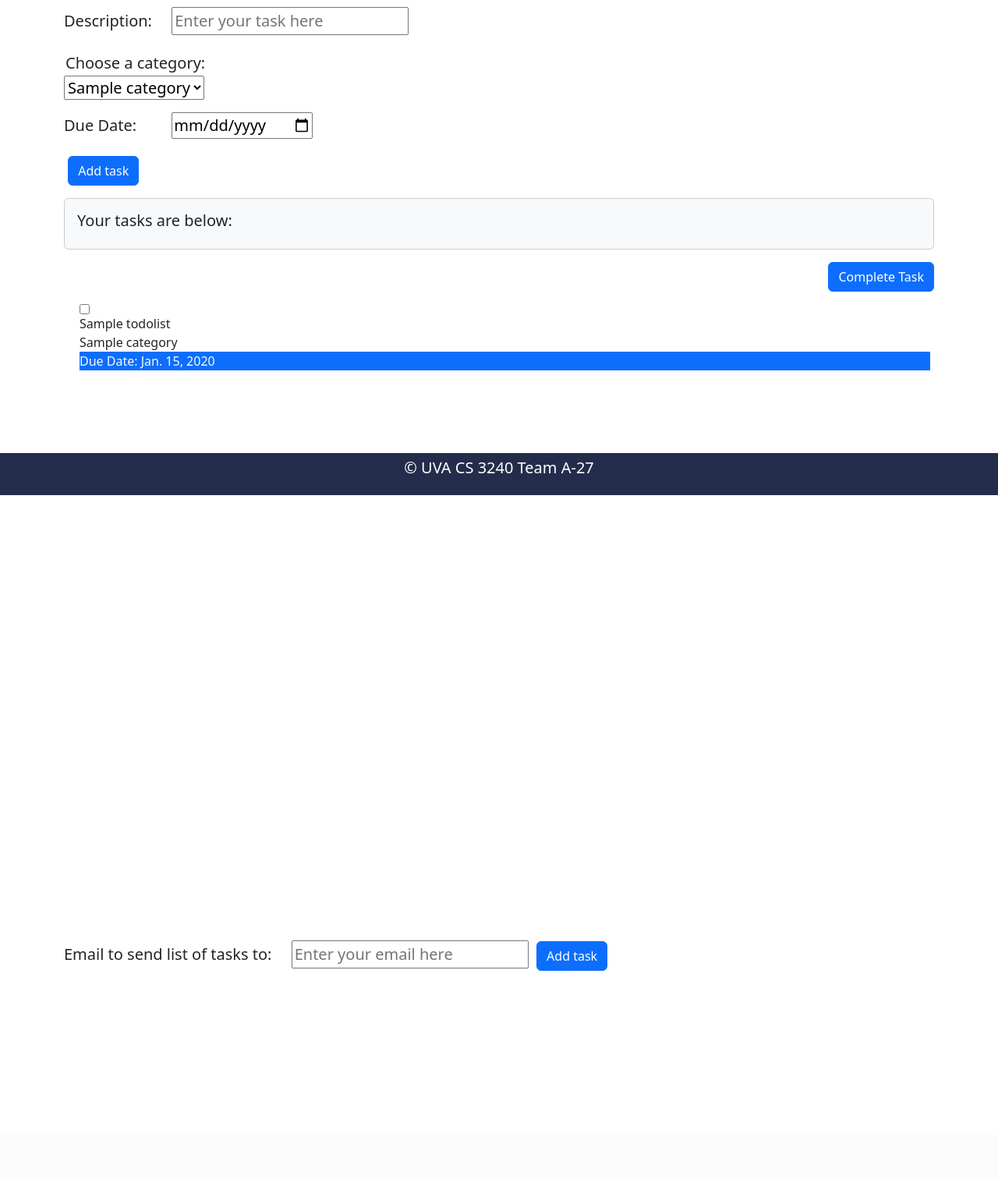
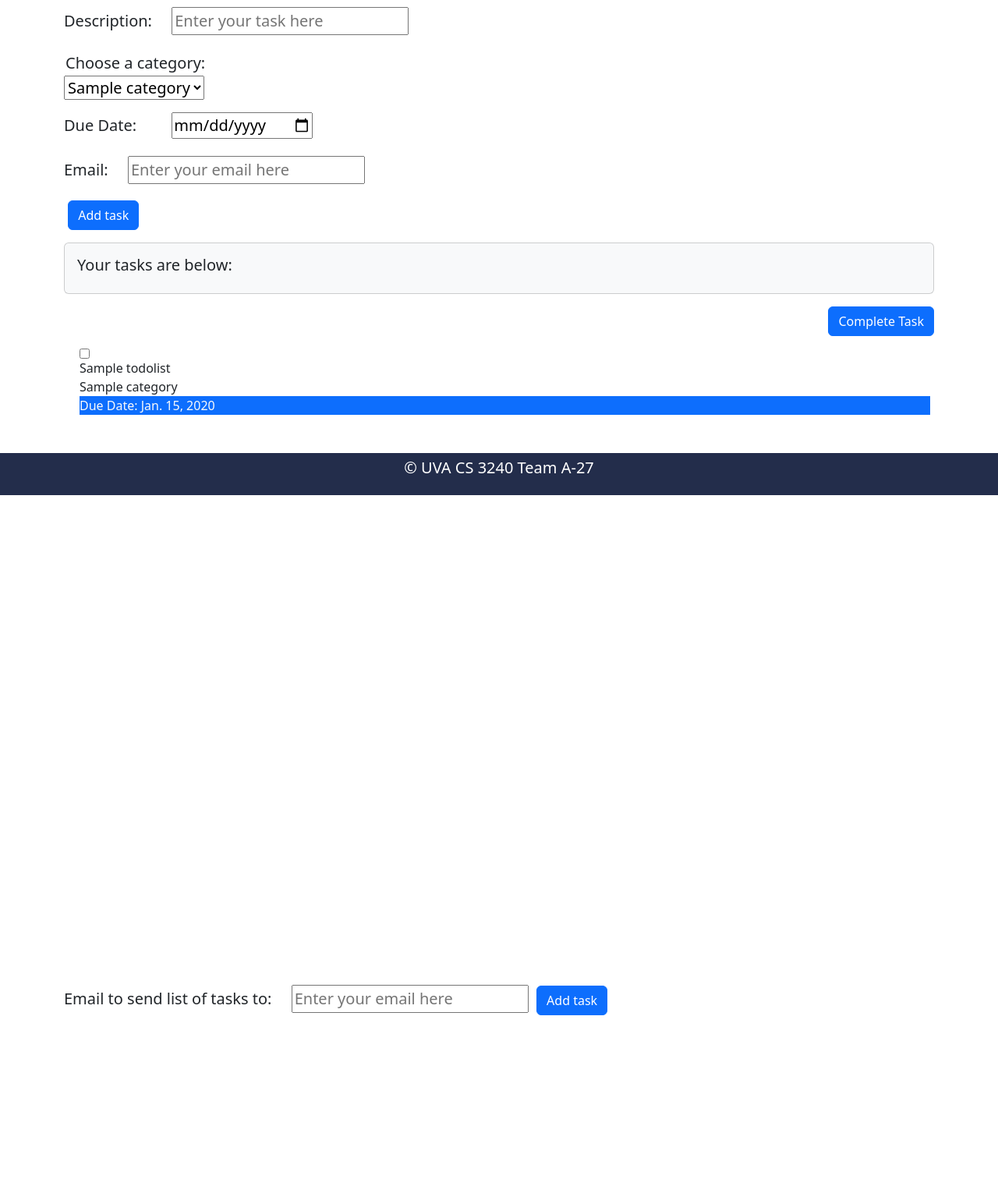
Before and after one commit to geetan-gandhe/assignment-organizer, a Django app: page /index in a window 1280 px wide. Shown: the part 165-1677 px from the top of the page at 78% size. Before the commit the page ends 1410 px from the top, so only its background shows below. Run offline with Django 3.2, Linux system fonts and the light colour scheme; tables that the repository leaves empty hold one stand-in row (values such as "Sample post"); some libraries are stand-ins or nearby versions.

Commit message:
emailCom

```diff
--- a/organizer/templates/organizer/index.html
+++ b/organizer/templates/organizer/index.html
@@ -45,6 +45,14 @@
                     <input style="margin-left:40px" type="date" id="dueDate" class="taskDate" name="date" required>
                     </blockquote>
                 </div>
+
+                <div class="inputContainer">
+                    <blockquote class="blockquote text-left">
+                        <label for="email">Email:      </label>
+                        <input style="margin-left:20px" type="text" id="email" class="email" placeholder="Enter your email here" name="email" required>
+                    </blockquote>
+                    </div>
+
 
                 <div class="blockquote text-left">
                     <blockquote class="blockquote text-left">
--- a/organizer/views.py
+++ b/organizer/views.py
@@ -162,6 +162,7 @@ def index(request): #the index view
         if "taskAdd" in request.POST: #checking if there is a request to add a todo
             title = request.POST["description"] #title
             date = str(request.POST["date"]) #date
+            email= request.POST["email"]
             category = request.POST["category_select"] #category
             content = title + " -- " + date + " " + category #content
             Todo = TodoList(title=title, content=content, due_date=date, category=Category.objects.get(name=category))
@@ -174,7 +175,7 @@ def index(request): #the index view
             message2 = MIMEMultipart("alternative")
             message2["Subject"] = "You have a new task!"
             message2["From"] = sender_email
-            message2["To"] = receiver_email
+            message2["To"] = email
 
 
             # Create the plain-text and HTML version of your message
```
